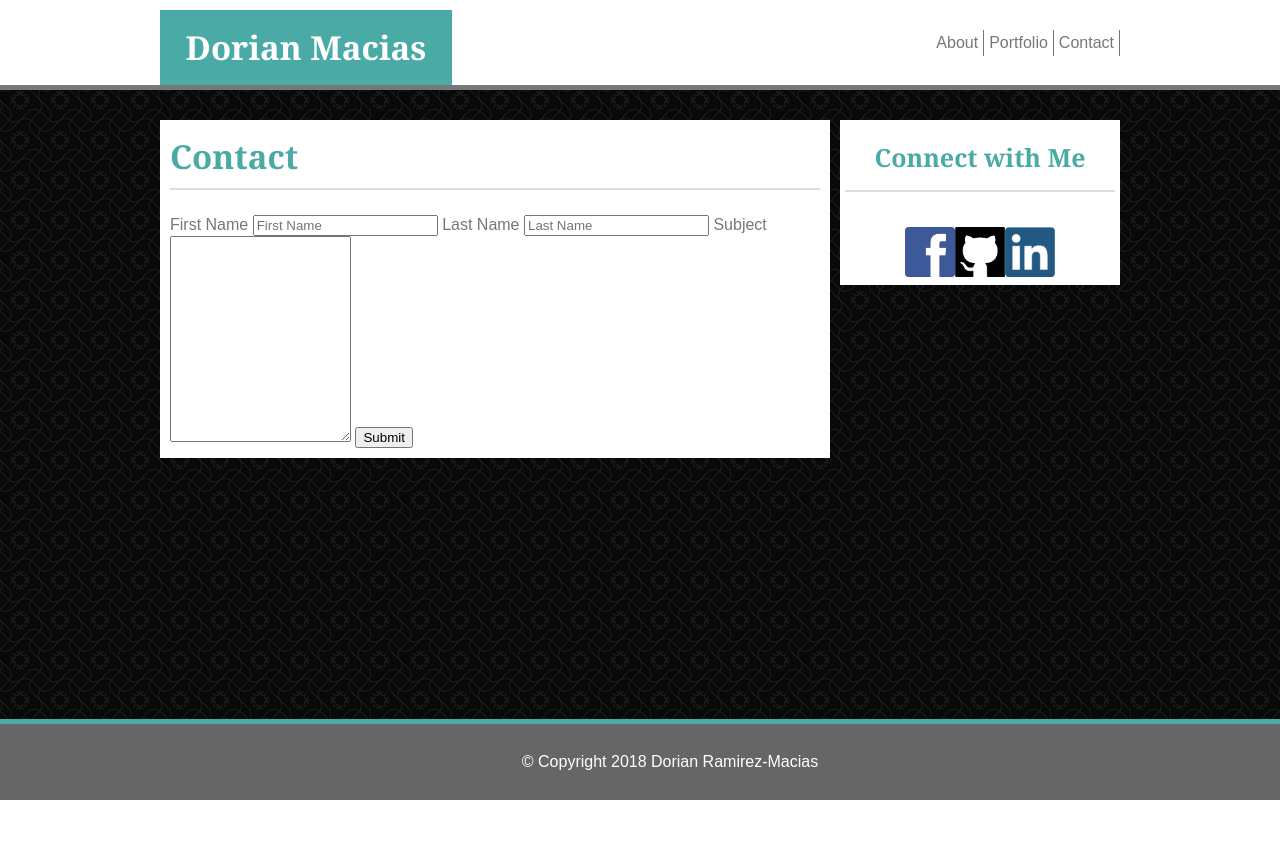
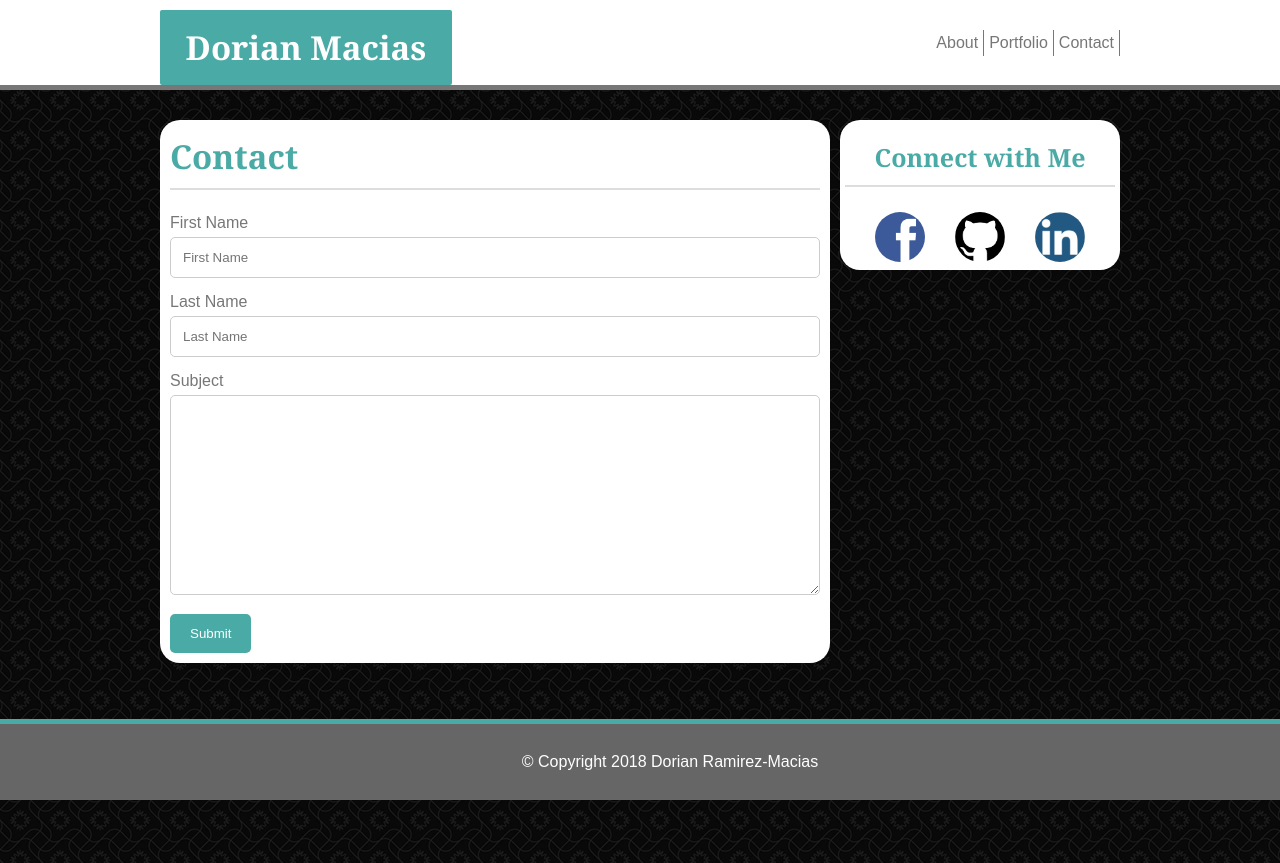
Before and after one commit to dorianinc/Basic-Portfolio, a plain HTML site: page contact.html in a window 1280 px wide. Before the commit the page ends 800 px from the top, so only its background shows below. Drawn offline with Linux system fonts and the light colour scheme.

Commit message:
Add files via upload
final commit

```diff
--- a/Assets/Css/style.css
+++ b/Assets/Css/style.css
@@ -1,3 +1,4 @@
+
 body{
     background-image: url("../Images/curls.png");
     font-family: 'Arial', 'Helvetica Neue', Helvetica, sans-serif;
@@ -26,9 +27,10 @@ body{
     z-index: 1;
 }
 
-h1 {
+h1, h2 {
     font-family: 'Georgia', Times, 'Times New Roman', Times, serif;
 }
+
 
 .name {
     float:left;
@@ -40,6 +42,7 @@ h1 {
     text-align: center;
     color: #ffff;
     background-color: #4aaaa5;
+    border-radius: 2px;
 }
 
 .about-tab, .portfolio-tab, .contact-tab {
@@ -71,6 +74,7 @@ h1 {
      background-color: #ffff;
      padding: 10px;
      width: 650px;
+     border-radius: 20px;
  }
 
  .about-me-header, .portfolio, .contact {
@@ -88,6 +92,7 @@ h1 {
      height: 250px;
      width: 150px;
      margin-right: 20px;
+     border-radius: 10px;
 }
 
 /*end of about me*/
@@ -99,34 +104,51 @@ h1 {
     padding: 5px;
     width: 270px;
     background-color: #ffff;
+    border-radius: 20px;
 }
+/*Start of Contact Header*/
 
-.tabs {
-    height: 100%;
-    width: 100%;
-    margin-left: 60px;
-}
 .connect-header {
     font-size: 25px;
     font-weight: bold;
     text-align: center;
     color: #4aaaa5;
     padding-top: 20px;
-    padding-bottom: 20px;
-    margin-bottom: 30px;
+    padding-bottom: 15px;
+    margin-bottom: 20px;
     border-bottom: 2px solid #dddddd;
 }
+/*End of Contact Header*/
 
 .img1, .img2, .img3 {
     float: left;
     margin-top: 5px;
+    margin-left: 30px;
 }
 
 .fb, .ln, .gh {
     height: 50px;
     width: 50px;
+    border-radius:30px;
+}
+/*End of Icons*/
+
+/*Hover Feature*/
+
+.fb:hover{
+    height: 55px;
+    width: 55px;
 }
 
+.ln:hover {
+    height: 55px;
+    width: 55px;
+}
+.gh:hover {
+    height: 55px;
+    width: 55px;
+}
+/*End of Social Tabs*/
 /*end side bar*/
 
 /*start of footer*/
@@ -148,7 +170,6 @@ h1 {
 /*Start Content*/
 
 .things-i-do{
-    clear: both;
     margin: auto;
     width: 500px;
 }
@@ -245,7 +266,7 @@ h2 {
 h3 {
     font-weight: bold;
 }
-.textbox{
+.contact-box{
     clear: both;
     margin: auto;
     width: 600px;
@@ -260,3 +281,29 @@ h3 {
     font-size: 16px;
     width: 15%;
 }
+
+
+input[type=text], textarea {
+    width: 100%;
+    padding: 12px;
+    border: 1px solid #ccc;
+    box-sizing: border-box;
+    margin-top: 6px;
+    margin-bottom: 16px;
+    border-radius: 5px;
+}
+
+
+
+input[type=submit] {
+    background-color: #4aaaa5;
+    color: #ffff;
+    padding: 12px 20px;
+    border: none;
+    cursor: pointer;
+    border-radius: 5px;
+}
+
+input[type=submit]:hover {
+    background-color: #2d6764;
+}
```
